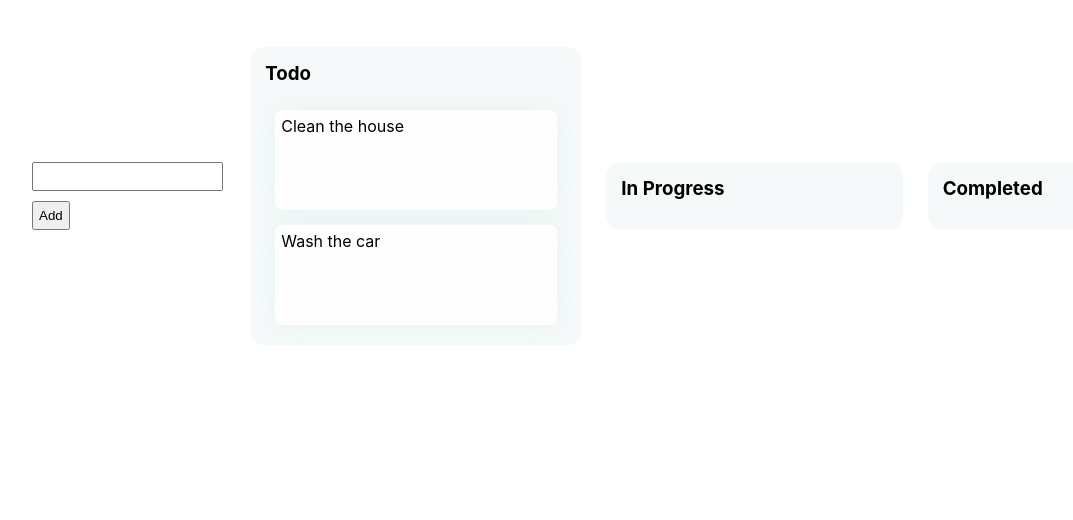
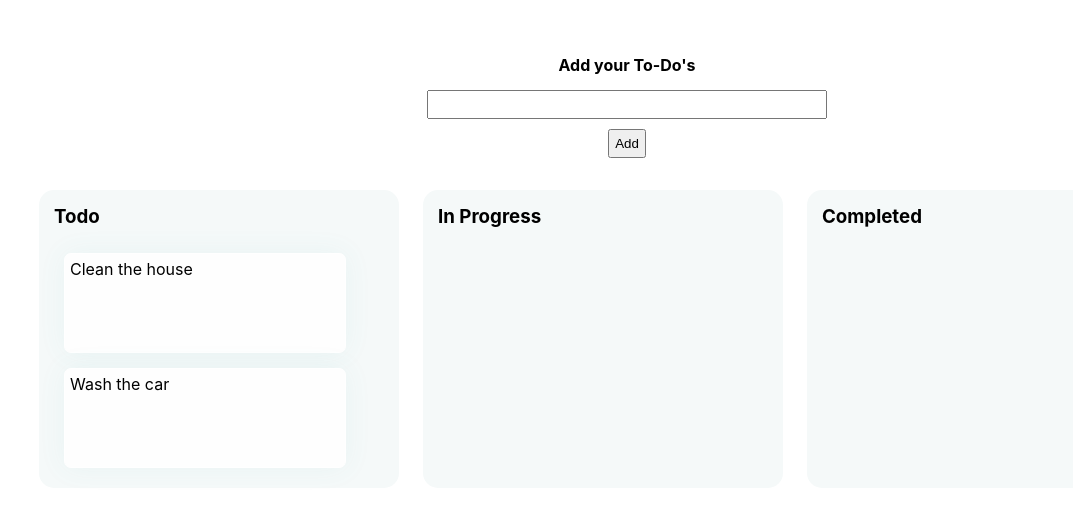
Before and after one commit to Pranav-Nagawade/todo_list-with-drag-and-drop-feature, a React (Create React App) app: page / in a window 1280 px wide. Shown: the top 520 px of the page, without its empty margins (18-1091 px from the left). Built offline with nearby package versions, Linux system fonts and the light colour scheme.

Commit message:
css update

```diff
--- a/src/App.css
+++ b/src/App.css
@@ -5,12 +5,21 @@
 }
 
 .App {
+    width: 100%;
+}
+.text_box {
     display: flex;
-    width: 100%;
-    justify-content: space-between;
+    flex-direction: column;
     align-items: center;
 }
+input {
+    min-width: 400px;
+}
 
+.flex_row {
+    display: flex;
+    flex-direction: row;
+}
 .App .column {
     width: 30%;
     /* position: absolute; */
--- a/src/App.js
+++ b/src/App.js
@@ -84,8 +84,8 @@ function App() {
 
     return (
         <div className="App">
-            <DragDropContext onDragEnd={handleDragEnd}>
-                <div>
+            <div className="text_box">
+                <h4>Add your To-Do's</h4>
                 <input
                     type="text"
                     value={text}
@@ -93,6 +93,8 @@ function App() {
                 />
                 <button onClick={addItem}>Add</button>
             </div>
+            <div className="flex_row">
+                <DragDropContext onDragEnd={handleDragEnd}>
                     {_.map(state, (data, key) => {
                         return (
                             <div key={key} className={"column"}>
@@ -132,7 +134,9 @@ function App() {
                                                                         {...provided.draggableProps}
                                                                         {...provided.dragHandleProps}
                                                                     >
-                                                                    {el.name}
+                                                                        {
+                                                                            el.name
+                                                                        }
                                                                     </div>
                                                                 );
                                                             }}
@@ -149,6 +153,7 @@ function App() {
                     })}
                 </DragDropContext>
             </div>
+        </div>
     );
 }
 
```
Lines whose indentation alone changed are shown as unchanged.
